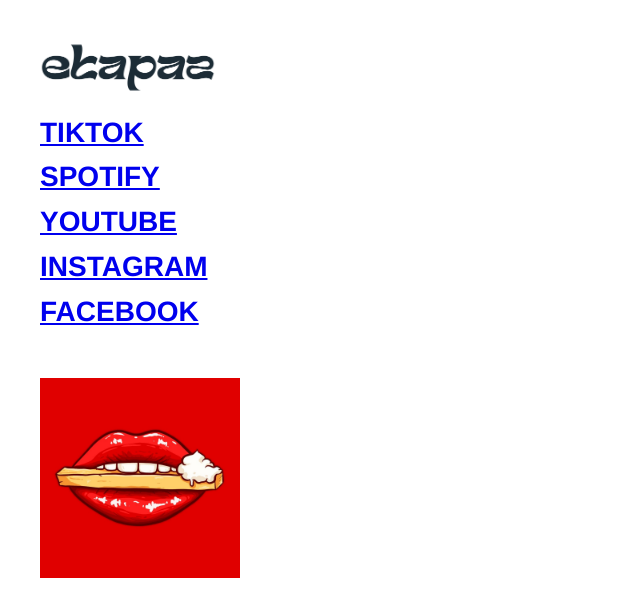
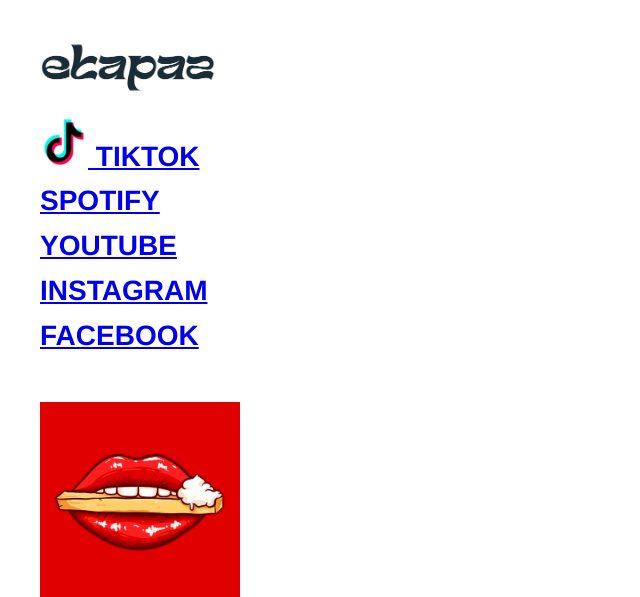
Before and after one commit to etapaz/etapaz, a plain HTML site: page index.html in a window 1280 px wide. Shown: the top 597 px of the page, without its empty margins (0-640 px from the left). Drawn offline with Linux system fonts and the light colour scheme.

Commit message:
tiktok icon

```diff
--- a/index.html
+++ b/index.html
@@ -41,7 +41,7 @@
 <img src="img/ETAPAZ.png" width="200">
 <br><br>
 
-<a href="https://www.tiktok.com/@etapazmusic" target="_blank"><h2>TIKTOK</h2></a>
+<a href="https://www.tiktok.com/@etapazmusic" target="_blank"><h2><img src="img/media_social_tiktok_icon_124256.png"> TIKTOK</h2></a>
 <a href="https://open.spotify.com/album/2zxIFnmPiuvsxIwTfWatbU?si=_1Kh7rDlTbeUc3Rx1SWgug" target="_blank"><h2>SPOTIFY</h2></a>
 <a href="https://www.youtube.com/watch?v=wHzrnZJ3kVk" target="_blank"><h2>YOUTUBE</h2></a>
 <a href="https://www.instagram.com/etapaz/" target="_blank"><h2>INSTAGRAM</h2></a>
```
Also changed, not shown: img/media_social_tiktok_icon_124256.png (added), 2 other files.
